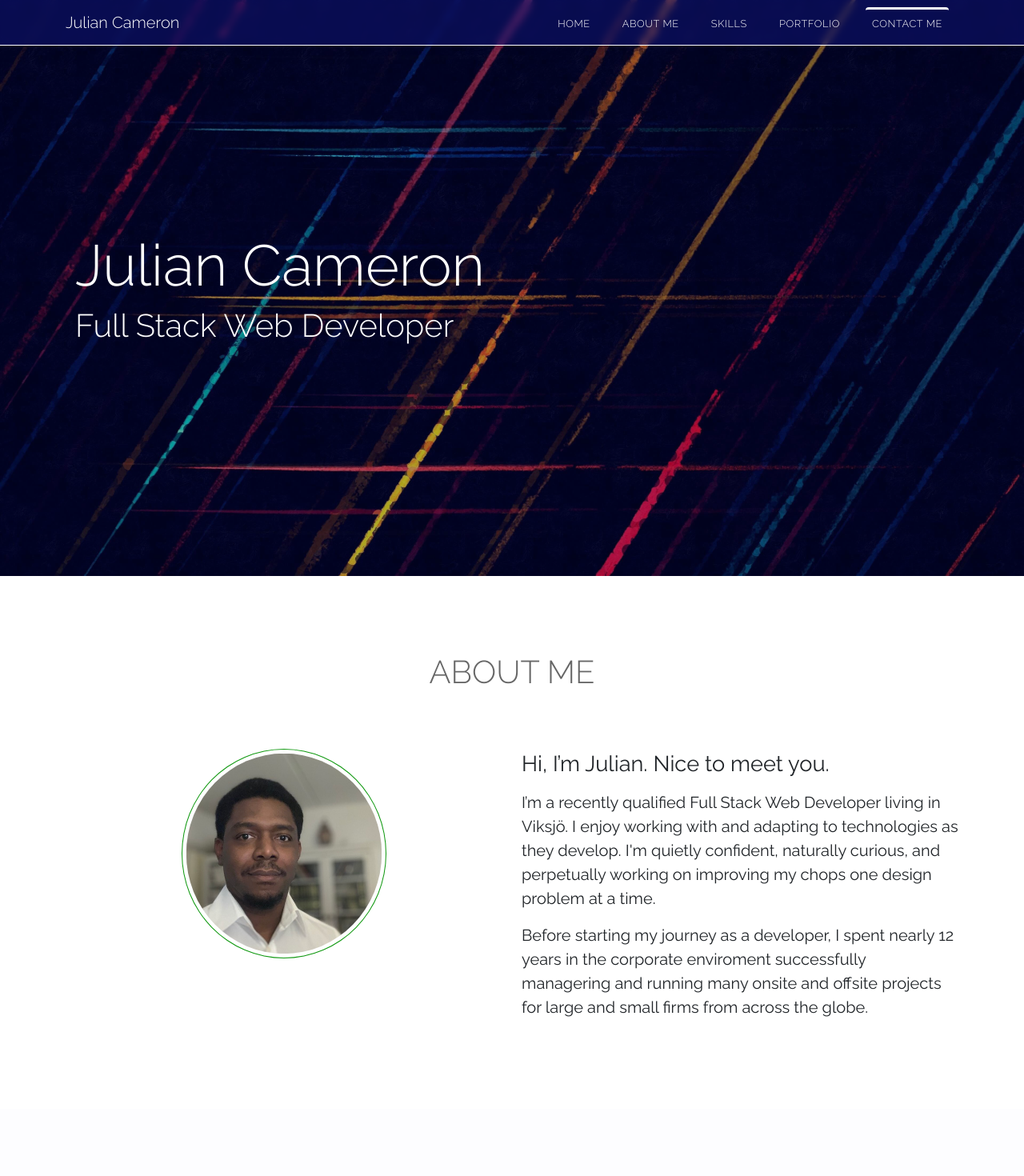
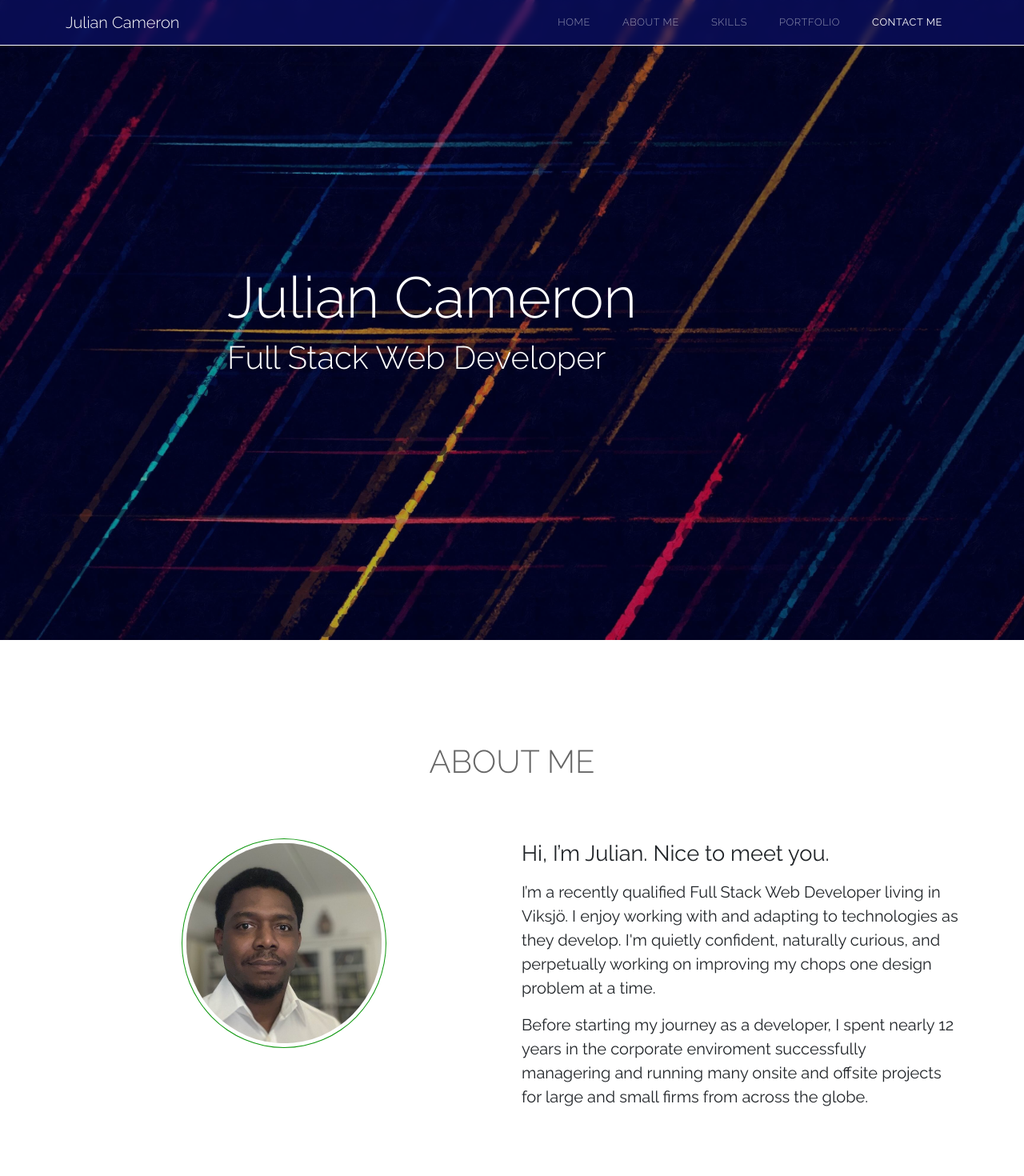
Before and after one commit to juliancameron79/JULIANCAMERON, a React (Create React App) app: page / in a window 1280 px wide. Shown: the top 1470 px of the page at 80% size. Built offline with nearby package versions, Linux system fonts and the light colour scheme.

Commit message:
Cleaned up designs for all components

```diff
--- a/src/App.css
+++ b/src/App.css
@@ -2,6 +2,7 @@
 
 :root {
   --primary-white: #ffffff;
+  --primary-white-50: rgba(255, 255, 255, 0.55);
   --primary-dark-grey: #666666;
   --primary-orange: #f9ab00;
   --primary-navbar: rgba(18, 23, 133, 0.48);
@@ -22,14 +23,14 @@ body {
 }
 
 .site-section {
-  padding: 6rem 0;
+  padding: 8rem 0;
 }
 
 /*-------- MEDIA --------*/
 
 @media (max-width: 768px) {
   .site-footer {
-    padding: 3rem 0;
+    padding: 4rem 0;
   }
 }
 
@@ -65,19 +66,18 @@ nav ul li {
 .navbar-nav > li > a {
   margin-right: 0.75rem;
   margin-left: 0.75rem;
-  color: var(--primary-white) !important;
-  border-top: 0.1875rem solid transparent;
-  border-top-left-radius: 4px;
-  border-top-right-radius: 4px;
+  color: var(--primary-white-50) !important;
 }
 
 .navbar-nav > li > a.active,
 .navbar-nav > li > a:focus {
-  border-top: 0.1875rem solid var(--primary-white);
+  font-weight: 400;
+  color: var(--primary-white) !important;
 }
 
 .navbar-nav > li > a:hover {
-  border-top: 0.1875rem solid var(--primary-white);
+  font-weight: 400;
+  color: var(--primary-white) !important;
 }
 
 /******************* HEADER *******************/
@@ -87,7 +87,7 @@ nav ul li {
   background: url("pexels-mnm-zameer-330858.jpg") no-repeat;
   background-size: cover;
   background-position: center;
-  height: 90vh;
+  height: 100vh;
 }
 
 .overlay {
@@ -95,7 +95,7 @@ nav ul li {
   position: relative;
   background-size: cover;
   background-position: center;
-  height: 90vh;
+  height: 100vh;
 }
 
 .main-info {
@@ -560,7 +560,7 @@ textarea.form-control {
 
 .site-footer a:hover {
   text-decoration: none;
-  color: var(--primary-orange);
+  color: var(--primary-white);
   cursor: pointer;
 }
 
--- a/src/components/Footer.js
+++ b/src/components/Footer.js
@@ -68,7 +68,7 @@ const Footer = () => {
             <p>
               Need a printable version of my CV? <br />
               Download it here.{" "}
-              <a href={cv} target="_blank">
+              <a href={cv} target="_blank" rel="noreferrer">
                 <FontAwesomeIcon className="text-white" icon={faDownload} size="1x" />
               </a>
             </p>
--- a/src/components/Header.js
+++ b/src/components/Header.js
@@ -11,6 +11,7 @@ const Header = () => {
       <div className="main-info">
         <div className="container">
           <div className="row">
+            <div className="col-md-2"></div>
             <div className="col-md-10 col-12 px-4">
               <h1 className="display-2 text-white" span data-aos="fade" data-aos-easing="ease-in" data-aos-delay="100">
                 Julian Cameron
--- a/src/components/Navbar.js
+++ b/src/components/Navbar.js
@@ -1,4 +1,5 @@
 import React from "react";
+import { Link } from "react-scroll";
 // REACT FONTAWESOME IMPORTS
 import { FontAwesomeIcon } from "@fortawesome/react-fontawesome";
 import { faBars } from "@fortawesome/free-solid-svg-icons";
@@ -7,12 +8,12 @@ const Navbar = () => {
   return (
     <nav className="navbar navbar-expand-lg navbar-dark bg-dark-blur fixed-top" id="navbar-example2" aria-label="Eighth navbar example">
       <div className="container">
-        <a className="navbar-brand d-none d-sm-block" href="#">
+        <Link to="home" className="navbar-brand d-none d-sm-block" href="#">
           Julian Cameron
-        </a>
-        <a className="navbar-brand d-sm-none d-lg-none" href="#">
+        </Link>
+        <Link to="home" className="navbar-brand d-sm-none d-lg-none" href="#">
           JC
-        </a>
+        </Link>
         <button className="navbar-toggler" type="button" data-bs-toggle="collapse" data-bs-target="#navbarsExample07" aria-controls="navbarsExample07" aria-expanded="false" aria-label="Toggle navigation">
           <FontAwesomeIcon icon={faBars} style={{ color: "#ffffff" }} />
         </button>
@@ -20,29 +21,29 @@ const Navbar = () => {
         <div className="collapse navbar-collapse" id="navbarsExample07">
           <ul className="navbar-nav ms-auto mb-2 mb-lg-0">
             <li className="nav-item">
-              <a className="nav-link active" aria-current="page" href="#home">
+              <Link to="home" className="nav-link active" aria-current="page" href="#home">
                 Home
-              </a>
+              </Link>
             </li>
             <li className="nav-item">
-              <a className="nav-link" href="#about">
+              <Link to="about" className="nav-link" href="#about">
                 about me
-              </a>
+              </Link>
             </li>
             <li className="nav-item">
-              <a className="nav-link" href="#skills">
+              <Link to="skills" className="nav-link" href="#skills">
                 skills
-              </a>
+              </Link>
             </li>
             <li className="nav-item">
-              <a className="nav-link" href="#portfolio">
+              <Link to="portfolio" className="nav-link" href="#portfolio">
                 portfolio
-              </a>
+              </Link>
             </li>
             <li className="nav-item">
-              <a className="nav-link" href="#contacts">
+              <Link to="contacts" className="nav-link" href="#contacts">
                 contact me
-              </a>
+              </Link>
             </li>
           </ul>
         </div>
--- a/src/components/Portfolio.js
+++ b/src/components/Portfolio.js
@@ -129,7 +129,7 @@ const Portfolio = () => {
           Portfolio
           <div className="line-portfolio ms-3" data-aos="fade-left" data-aos-duration="1000" data-aos-delay="500"></div>
         </h1>
-        <div className="image-box-wrapper row row-cols-auto justify-content-center text-center" data-aos="fade" data-aos-duration="1000" data-aos-once="true">
+        <div className="image-box-wrapper row row-cols-auto justify-content-center text-center pt-4" data-aos="fade" data-aos-duration="1000" data-aos-once="true">
           <div className="col-md-4 col-12 mb-4">
             <div className="portfolio-image-box" onClick={openPopupboxRecipeHeaven}>
               <img className="portfolio-image shadow-sm" src={recipeHeaven} alt="Food Recipe Site" />
--- a/src/components/Skills.js
+++ b/src/components/Skills.js
@@ -4,7 +4,7 @@ import { faLaptopCode, faServer, faPencilRuler } from "@fortawesome/free-solid-s
 
 const Skills = () => {
   return (
-    <div id="skills" className="site-section skills">
+    <div className="site-section skills" id="skills">
       <h1 className="mb-5 skills-heading" data-aos="fade-right" data-aos-duration="500" data-aos-once="true">
         <div className="line-skills me-3" data-aos="fade-right" data-aos-duration="1000" data-aos-delay="500"></div>
         Skills
```
